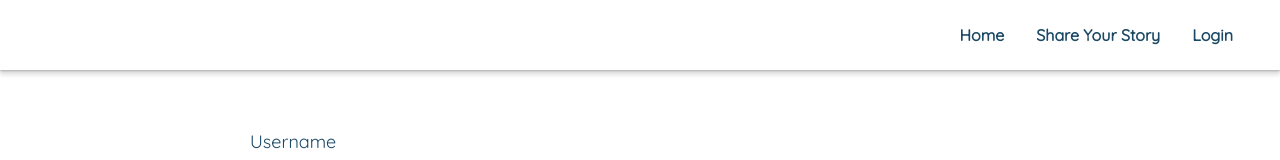
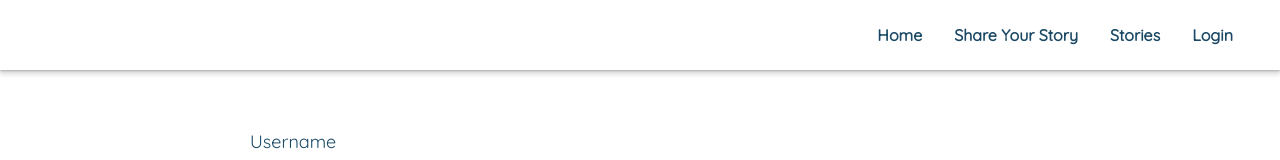
Before and after one commit to refugee-stories/sharanjit-sandhu-frontend, a React (Create React App) app in the folder refugee-stories/: page /login in a window 1280 px wide. Shown: the top 160 px of the page. Built offline with nearby package versions, Linux system fonts and the light colour scheme.

Commit message:
Added netlify file in the project

```diff
--- a/refugee-stories/src/App.js
+++ b/refugee-stories/src/App.js
@@ -5,6 +5,7 @@ import PendingApprovals from "./components/PendingApprovals/PendingApprovals";
 import PrivateRoute from "./components/PrivateRoute";
 // import StoryList from "./components/StoryList/StoryList";
 import StoryForm from "./components/StoryForm/StoryForm";
+import Stories from "./components/Stories/Stories";
 import "./App.css";
 
 // STEP I - Wrap everything inside Router. Add a Login route
@@ -22,6 +23,9 @@ class App extends Component {
               <NavLink exact to="/story-form">
                 Share Your Story
               </NavLink>
+              <NavLink exact to="/stories">
+                Stories
+              </NavLink>
               <NavLink to="/login">Login</NavLink>
             </li>
           </ul>
@@ -29,6 +33,7 @@ class App extends Component {
           <Route path="/login" component={Login} />
           {/* <Route path="/story-form" component={StoryList} /> */}
           <Route path="/story-form" component={StoryForm} />
+          <Route path="/stories" component={Stories} />
           <PrivateRoute
             exact
             path="/pending-approvals"
--- a/refugee-stories/src/actions/index.js
+++ b/refugee-stories/src/actions/index.js
@@ -16,7 +16,7 @@ export const login = creds => dispatch => {
 
 export const getData = () => {
   axios
-    .get("", {
+    .get("ttps://refugeestories-be.herokuapp.com/api/stories", {
       headers: { Authorization: localStorage.getItem("token") }
     })
     .then(res => {
--- /dev/null
+++ b/refugee-stories/src/components/Stories/Stories.js
@@ -0,0 +1,9 @@
+import React, { Component } from "react";
+
+class Stories extends Component {
+  render() {
+    return <div>Stories</div>;
+  }
+}
+
+export default Stories;
```
Also changed, not shown: 1 other file (tests, documents, lock files or other folders).
